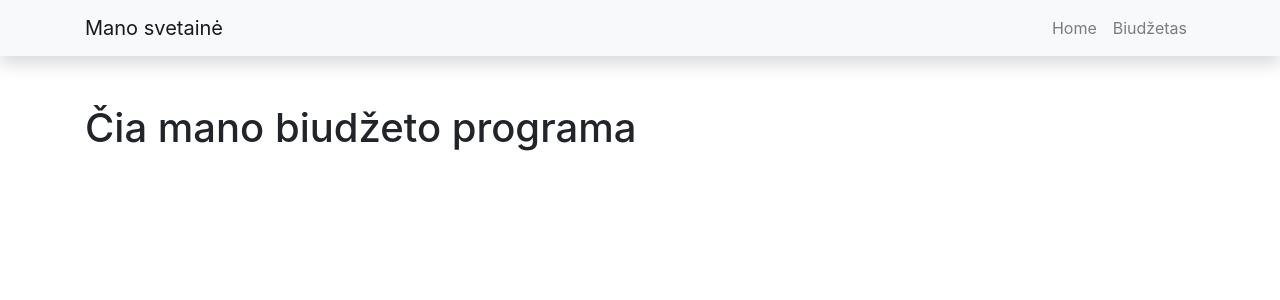
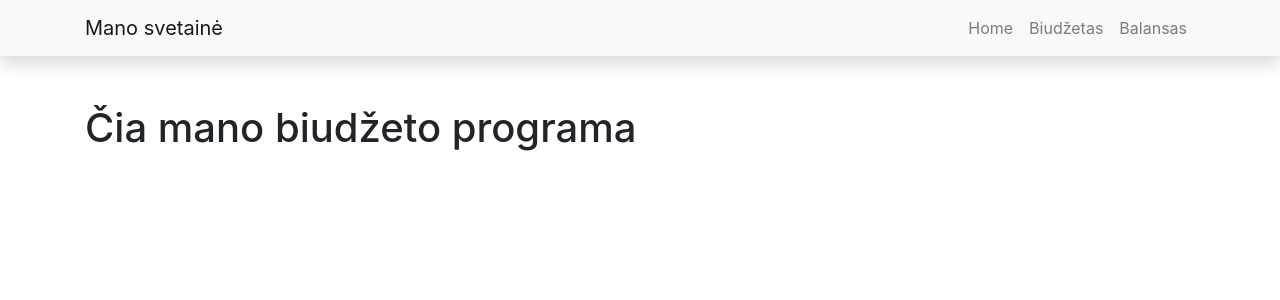
Before and after one commit to DonatasNoreika/biudzetas5, a Flask app: page / in a window 1280 px wide. Shown: the top 300 px of the page. Run offline with Flask 2, Linux system fonts and the light colour scheme; some libraries are stand-ins or nearby versions.

Commit message:
Pridėtas balanso paskaičiavimas

```diff
--- a/app.py
+++ b/app.py
@@ -11,6 +11,10 @@ def home():
 def biudzetas():
     return render_template('biudzetas.html', zurnalas=zurnalas)
 
+@app.route("/balansas")
+def balansas():
+    return render_template('balansas.html', balansas=sum(zurnalas))
+
 @app.route("/prideti", methods=['GET', 'POST'])
 def prideti():
     if request.method == "POST":
--- /dev/null
+++ b/templates/balansas.html
@@ -0,0 +1,6 @@
+{% extends "base.html" %}
+{% block title %}BalansaS{% endblock %}
+{% block content %}
+<h1>Balansas:</h1>
+<b>{{balansas}}</b>
+{% endblock %}
--- a/templates/base.html
+++ b/templates/base.html
@@ -27,6 +27,9 @@
         <li class="nav-item">
           <a class="nav-link" href="/biudzetas">Biudžetas</a>
         </li>
+        <li class="nav-item">
+          <a class="nav-link" href="/balansas">Balansas</a>
+        </li>
       </ul>
     </div>
   </div>
```
